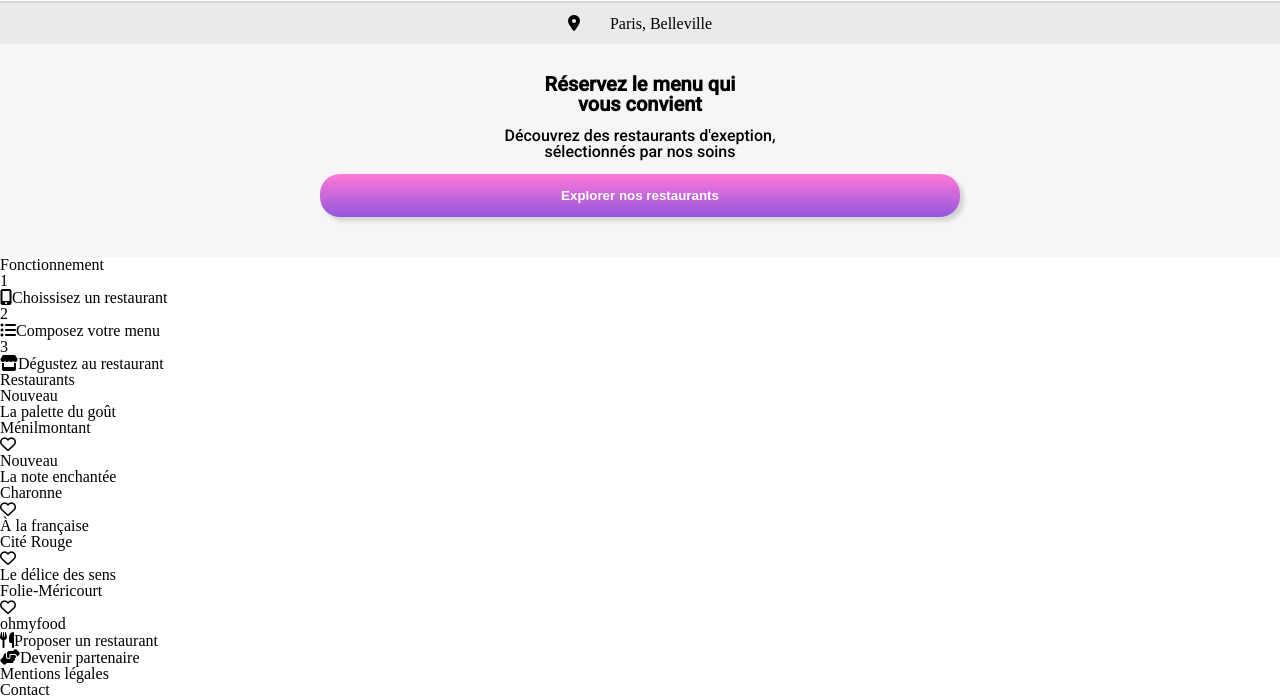
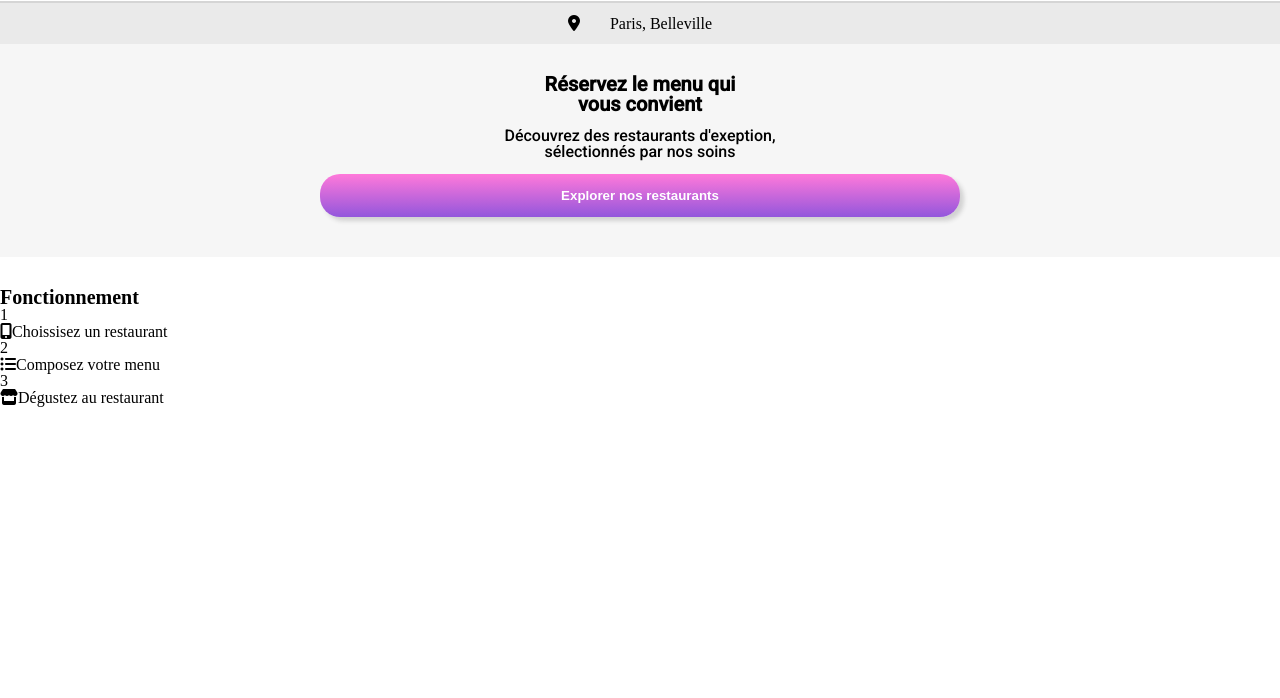
Before and after one commit to Seb2197/SebastienDaufresne_3_21122020, a website: page index.html in a window 1280 px wide. Shown: the part 131-829 px from the top of the page. After the commit the page ends 800 px from the top, so only its background shows below. Drawn offline with Linux system fonts and the light colour scheme; a web font is replaced by a local one.

Commit message:
ceci est un test

```diff
--- a/index.html
+++ b/index.html
@@ -49,36 +49,36 @@
             </ul>
         </div>
     </section>
-    <section class="restaurant">
+    <!-- <section class="restaurant">
         <div class="restaurant-title">Restaurants</div>
         <div class="restaurant-choice">
-            <!-- <img src="images/restaurants/jay-wennington-N_Y88TWmGwA-unsplash.jpg" alt=""> -->
+            <img src="images/restaurants/jay-wennington-N_Y88TWmGwA-unsplash.jpg" alt="">
             <p class="restaurant-info">Nouveau</p>
             <h2 class="restaurant-title">La palette du goût</h2>
             <p class="restaurant-title1">Ménilmontant</p>
             <p class="restaurant-heart"><i class="far fa-heart"></i></p>
         </div>
         <div class="restaurant-choice">
-            <!-- <img src="images/restaurants/stil-u2Lp8tXIcjw-unsplash.jpg" alt=""> -->
+        <img src="images/restaurants/stil-u2Lp8tXIcjw-unsplash.jpg" alt="">
             <p class="restaurant-info">Nouveau</p>
             <h2 class="restaurant-title">La note enchantée</h2>
             <p class="restaurant-title1">Charonne</p>
             <p class="restaurant-heart"><i class="far fa-heart"></i></p>
         </div>
         <div class="restaurant-choice">
-            <!-- <img src="images/restaurants/toa-heftiba-DQKerTsQwi0-unsplash.jpg" alt=""> -->
+           <img src="images/restaurants/toa-heftiba-DQKerTsQwi0-unsplash.jpg" alt="">
             <h2 class="restaurant-title">À la française</h2>
             <p class="restaurant-title1">Cité Rouge</p>
             <p class="restaurant-heart"><i class="far fa-heart"></i></p>
         </div>
         <div class="restaurant-choice">
-            <!-- <img src="images/restaurants/louis-hansel-shotsoflouis-qNBGVyOCY8Q-unsplash.jpg" alt=""> -->
+            <img src="images/restaurants/louis-hansel-shotsoflouis-qNBGVyOCY8Q-unsplash.jpg" alt="">
             <h2 class="restaurant-title">Le délice des sens</h2>
             <p class="restaurant-title1">Folie-Méricourt</p>
             <p class="restaurant-heart"><i class="far fa-heart"></i></p>
         </div>
-    </section>
-    <footer class="bas">
+    </section> -->
+    <!-- <footer class="bas">
         <div class="bas-info">
             <h3 class="bas-3">ohmyfood</h3>
             <div class="bas-title1"><i class="fas fa-utensils"></i>Proposer un restaurant</div>
@@ -86,7 +86,7 @@
             <div class="bas-title1">Mentions légales</div>
             <div class="bas-title1">Contact</div>
         </div>
-    </footer>
+    </footer> -->
 </body>
 
 </html>
--- a/scss/Pages/_acceuil.scss
+++ b/scss/Pages/_acceuil.scss
@@ -32,3 +32,8 @@ body{
     font-weight: bold;
   }
 }
+.choice-title{
+    margin-top: 30px;
+    font-weight: bold;
+    font-size: 1.25em;
+}
```
Also changed, not shown: css/main.css, 1 other file.
